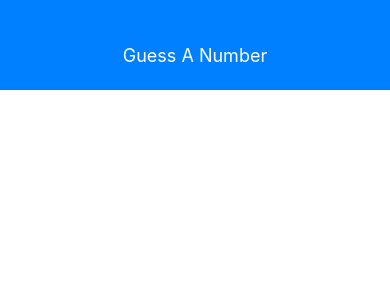
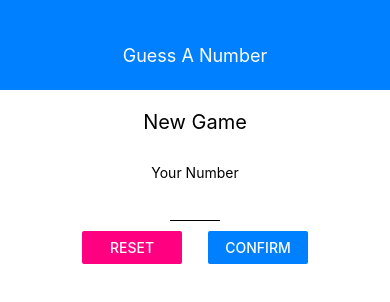
Before and after one commit to timothycao/rn-number-game, a React Native app: screen / in a window 390 px wide. Shown: the top 302 px of the page. Built offline with nearby package versions, Linux system fonts and the light colour scheme.

Commit message:
start screen component

```diff
--- a/App.js
+++ b/App.js
@@ -2,11 +2,13 @@
 import { StyleSheet, View } from 'react-native';
 
 import Header from './components/Header';
+import Start from './components/screens/Start';
 
 export default function App() {
   return (
     <View style={styles.screen}>
       <Header title="Guess A Number" />
+      <Start />
     </View>
   );
 }
--- /dev/null
+++ b/components/screens/Start.js
@@ -0,0 +1,59 @@
+import React from 'react';
+import { View, Text, TextInput, Button, StyleSheet } from 'react-native';
+
+const Start = props => {
+  return (
+    <View style={styles.screen}>
+      <Text style={styles.title}>New Game</Text>
+      <View style={styles.inputContainer}>
+        <Text>Your Number</Text>
+        <View style={styles.input}>
+          <TextInput />
+        </View>
+        <View style={styles.buttonContainer}>
+          <View style={styles.button}><Button title="Reset" onPress={() => {}} color="#ff0080" /></View>
+          <View style={styles.button}><Button title="Confirm" onPress={() => {}} color="#0080ff" /></View>
+        </View>
+      </View>
+    </View>
+  );
+};
+
+const styles = StyleSheet.create({
+  screen: {
+    flex: 1,
+    padding: 10,
+    alignItems: 'center'
+  },
+  title: {
+    fontSize: 20,
+    marginVertical: 10
+  },
+  inputContainer: {
+    width: 300,
+    maxWidth: '80%',
+    alignItems: 'center',
+    elevation: 3,
+    backgroundColor: 'white',
+    padding: 20,
+    borderRadius: 5
+  },
+  buttonContainer: {
+    flexDirection: 'row',
+    width: '100%',
+    justifyContent: 'space-between',
+    paddingHorizontal: 15
+  },
+  input: {
+    width: 50,
+    height: 30,
+    borderBottomColor: 'black',
+    borderBottomWidth: 1,
+    marginVertical: 10
+  },
+  button: {
+    width: 100
+  }
+});
+
+export default Start;
```
